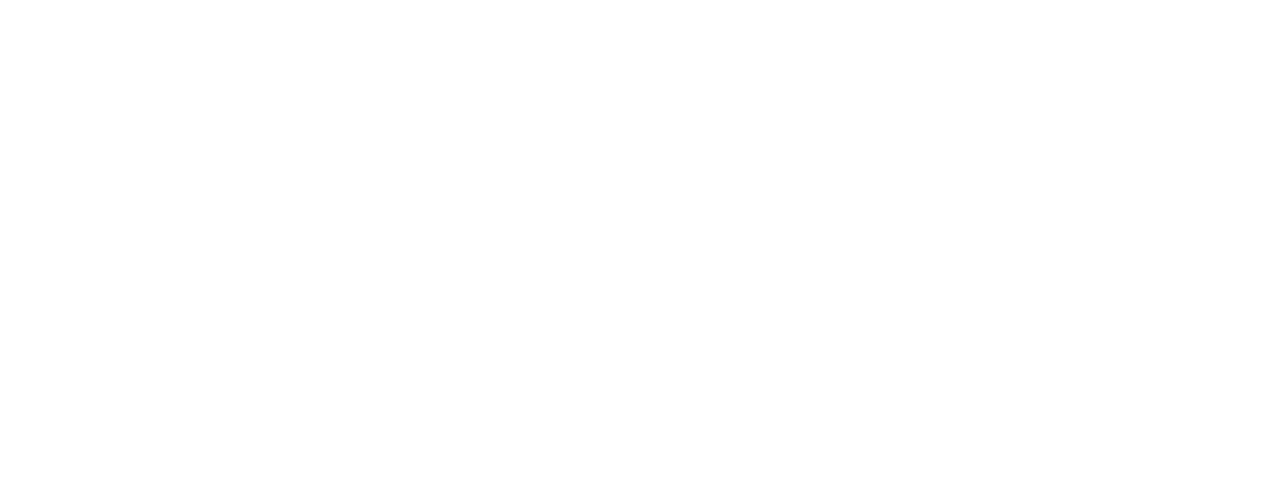
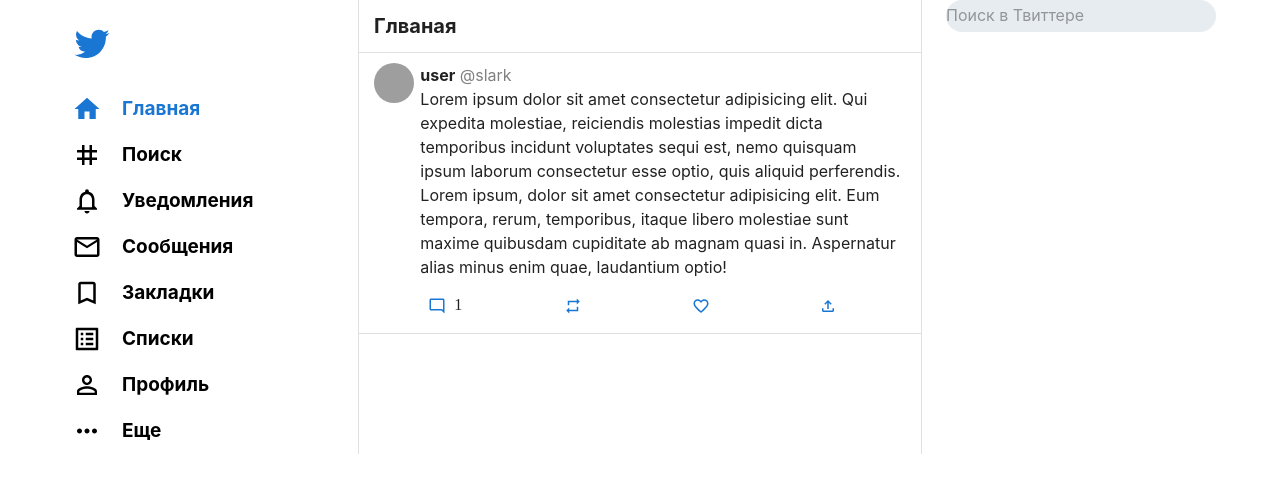
Before and after one commit to barzaevhalid/twitter-clone, a React (Create React App) app: page / in a window 1280 px wide. Before the commit this address had no page. Shown: the top 492 px of the page. Built offline with nearby package versions, Linux system fonts and the light colour scheme; grey boxes are pictures that could not be loaded.

Commit message:
Сделал компонент tweet

```diff
--- a/package.json
+++ b/package.json
@@ -15,6 +15,7 @@
     "@types/react": "^18.0.27",
     "@types/react-dom": "^18.0.10",
     "axios": "^1.2.3",
+    "classnames": "^2.3.2",
     "react": "^18.2.0",
     "react-dom": "^18.2.0",
     "react-router-dom": "^6.7.0",
--- a/src/App.tsx
+++ b/src/App.tsx
@@ -8,7 +8,7 @@
     <div>
       <Routes>
         <Route path='/signin' element={<SignIn />} />
-        <Route path='/home' element={<Home />} />
+        <Route path='/' element={<Home />} />
       </Routes>
     </div>
   );
--- /dev/null
+++ b/src/components/Tweet.tsx
@@ -0,0 +1,58 @@
+import { Avatar, Grid, IconButton, Typography } from '@mui/material';
+import React from 'react';
+import ModeCommentOutlinedIcon from '@mui/icons-material/ModeCommentOutlined';
+import RepeatOutlinedIcon from '@mui/icons-material/RepeatOutlined';
+import FavoriteBorderOutlinedIcon from '@mui/icons-material/FavoriteBorderOutlined';
+import FileUploadOutlinedIcon from '@mui/icons-material/FileUploadOutlined';
+import { styled } from '@mui/material/styles';
+import { Paper } from '@mui/material';
+
+const ButtonsGroup = styled('div')(() => ({
+  display: 'flex',
+  justifyContent: "space-between",
+  maxWidth: '425px',
+  marginTop: '10px'
+}));
+
+const CustomPaperTweet = styled(Paper)(() => ({
+  '&:hover': {
+    background: 'rgb(245, 248, 250)'
+  }
+}));
+const CustomIconButtonWrapper = styled('div')(() => ({}));
+
+const Tweet = () => {
+  return (
+    <CustomPaperTweet variant='outlined' sx={{ borderRadius: 0, borderLeft: 0, borderRight: 0, }}>
+    <Grid container spacing={3} sx={{ padding: '10px 15px' }}>
+      <Grid item xs={1}>
+        <Avatar alt="Remy Sharp" src="/static/images/avatar/1.jpg" />
+      </Grid>
+      <Grid item xs={11}>
+        <Typography><b>user</b> <span style={{ color: 'gray' }}>@slark</span></Typography>
+        <Typography variant='body1'> Lorem ipsum dolor sit amet consectetur adipisicing elit. Qui expedita molestiae, reiciendis molestias impedit dicta temporibus incidunt voluptates sequi est, nemo quisquam ipsum laborum consectetur esse optio, quis aliquid perferendis. Lorem ipsum, dolor sit amet consectetur adipisicing elit. Eum tempora, rerum, temporibus, itaque libero molestiae sunt maxime quibusdam cupiditate ab magnam quasi in. Aspernatur alias minus enim quae, laudantium optio!</Typography>
+        <ButtonsGroup>
+          <CustomIconButtonWrapper>
+            <IconButton>
+              <ModeCommentOutlinedIcon color='primary' sx={{  fontSize: 18 }} />
+            </IconButton>
+            <span>1</span>
+          </CustomIconButtonWrapper>
+          <IconButton>
+            <RepeatOutlinedIcon color='primary' sx={{  fontSize: 18 }} />
+          </IconButton>
+          <IconButton>
+            <FavoriteBorderOutlinedIcon color='primary' sx={{  fontSize: 18 }} />
+          </IconButton>
+          <IconButton>
+            <FileUploadOutlinedIcon color='primary' sx={{  fontSize: 18 }} />
+          </IconButton>
+        </ButtonsGroup>
+      </Grid>
+    </Grid>
+
+  </CustomPaperTweet>
+  );
+};
+
+export default Tweet;
--- a/src/pages/Home.tsx
+++ b/src/pages/Home.tsx
@@ -1,6 +1,6 @@
 import React from 'react';
 import Grid from '@mui/material/Grid';
-import { Avatar, Container, IconButton, Paper, TextField } from '@mui/material';
+import { Avatar, Button, ButtonGroup, Container, IconButton, Paper, TextField } from '@mui/material';
 import TwitterIcon from '@mui/icons-material/Twitter';
 import TagIcon from '@mui/icons-material/Tag';
 import NotificationsNoneIcon from '@mui/icons-material/NotificationsNone';
@@ -13,8 +13,9 @@
 import { Typography, } from '@mui/material/';
 import { styled } from '@mui/material/styles';
 import { InputBase } from '@mui/material';
+import Tweet from '../components/Tweet';
 
-import AutoAwesomeOutlinedIcon from '@mui/icons-material/AutoAwesomeOutlined';
+
 const List = styled('ul')(({ }) => ({
   margin: 0,
   padding: 0,
@@ -36,8 +37,9 @@
   }
 });
 
+
+
 const Home: React.FC = () => {
-
   return (
     <Container maxWidth="lg" sx={{ height: '100vh' }} >
       <Grid sx={{ flexGrow: 1 }} container spacing={3} >
@@ -99,23 +101,13 @@
           </List>
         </Grid>
         <Grid item xs={6}>
-
           <Paper sx={{ height: '100%', borderRadius: 0, borderBottom: 0, borderTop: 0, }} variant="outlined">
             <Paper variant='outlined' sx={{ borderRadius: 0, border: 0, padding: '10px 15px' }}>
               <Typography variant='h6' fontWeight={700}> Глваная
               </Typography>
               {/* <AutoAwesomeOutlinedIcon color='primary'/> */}
             </Paper>
-            <Paper variant='outlined' sx={{ borderRadius: 0, borderLeft: 0, borderRight: 0, }}>
-              <Grid container spacing={3} sx={{ padding: '10px 15px' }}>
-                <Grid item xs={1}>
-                <Avatar alt="Remy Sharp" src="/static/images/avatar/1.jpg" />
-                </Grid>
-                <Grid item xs={11} >
-                  <Typography><b>user</b> <span style={{color: 'gray'}}>@slark</span></Typography>
-                </Grid>
-              </Grid>
-            </Paper>
+           <Tweet/>
           </Paper>
         </Grid>
         <Grid item xs={3}>
```
Also changed, not shown: 1 other file (tests, documents, lock files or other folders).
